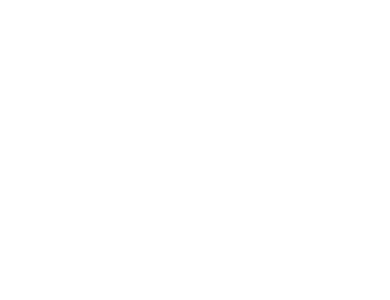
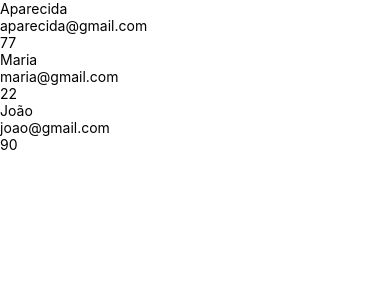
Before and after one commit to casagrande7/estiloApp, a React Native app: screen / in a window 390 px wide. Shown: the top 300 px of the page. Built offline with nearby package versions, Linux system fonts and the light colour scheme.

Commit message:
Atualizado

```diff
--- a/src/FlatListExample.tsx
+++ b/src/FlatListExample.tsx
@@ -1,5 +1,5 @@
 import React from "react";
-import { View, Text, StyleSheet } from "react-native";
+import { View, Text, StyleSheet, FlatList } from "react-native";
 
 interface Item {
     id: string;
@@ -15,19 +15,23 @@
 
 ];
 
-const renderItem = ({ item }: { item: Item }) => {
+const renderItem = ({ item }: { item: Item }) => (
     <View style={styles.item}>
         <Text>{item.nome}</Text>
         <Text>{item.email}</Text>
         <Text>{item.idade}</Text>
     </View>
-};
+);
 
 
 function FlatListExample(): React.JSX.Element {
     return (
         <View>
-
+            <FlatList
+            data={dados}
+            renderItem={renderItem}
+            keyExtractor={(item) => item.id}
+            />
         </View>
     );
 }
```
